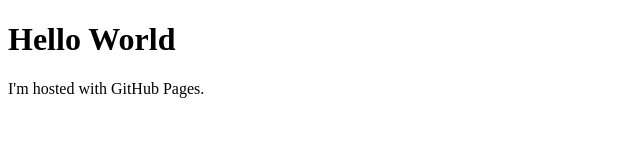
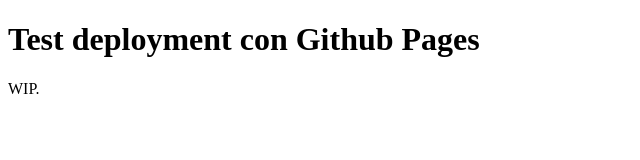
Before and after one commit to knaupfaal/knaupfaal.github.io, a plain HTML site: page index.html in a window 1280 px wide. Shown: the whole page, without its empty margins (0-640 px from the left). Drawn offline with Linux system fonts and the light colour scheme.

Commit message:
Update index.html
Change default text

```diff
--- a/index.html
+++ b/index.html
@@ -1,7 +1,7 @@
 <!DOCTYPE html>
 <html>
 <body>
-<h1>Hello World</h1>
-<p>I'm hosted with GitHub Pages.</p>
+<h1>Test deployment con Github Pages</h1>
+<p>WIP.</p>
 </body>
 </html>
```
